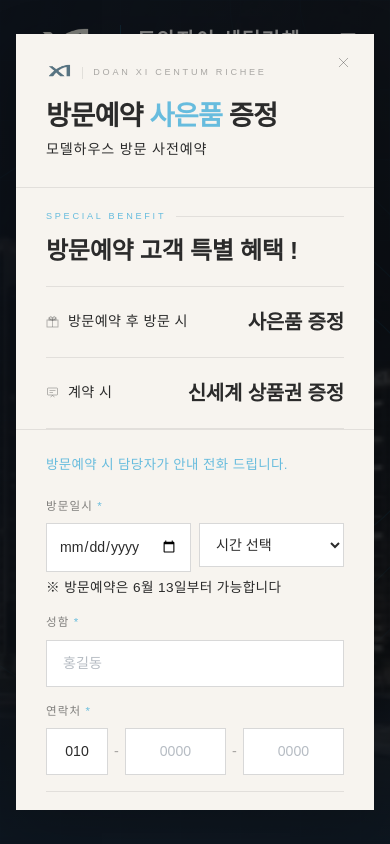
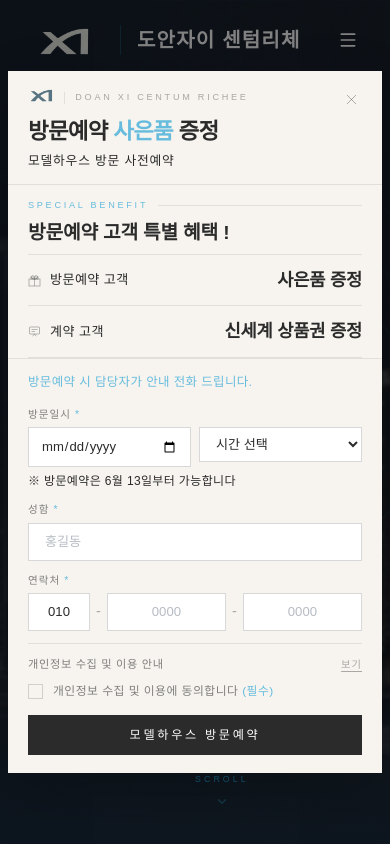
Before and after one commit to route9master/doan-xi, a Next.js app: page / in a window 390 px wide. Shown: the top 844 px of the page. Built offline with nearby package versions, Linux system fonts and the light colour scheme.

Commit message:
팝업 모바일 한화면 최적화·혜택문구 수정

```diff
--- a/app/components/VisitPopup.tsx
+++ b/app/components/VisitPopup.tsx
@@ -1,6 +1,6 @@
 'use client';
 
-import { useState, useRef } from 'react';
+import { useState, useRef, useEffect } from 'react';
 import { motion, AnimatePresence } from 'framer-motion';
 import { X, Check } from 'lucide-react';
 
@@ -37,9 +37,17 @@
   const [errors, setErrors] = useState<Record<string, string>>({});
   const [submitted, setSubmitted] = useState(false);
   const [privacyOpen, setPrivacyOpen] = useState(false);
+  const [isMobile, setIsMobile] = useState(false);
 
   const phone2Ref = useRef<HTMLInputElement>(null);
   const phone3Ref = useRef<HTMLInputElement>(null);
+
+  useEffect(() => {
+    const check = () => setIsMobile(window.innerWidth < 640);
+    check();
+    window.addEventListener('resize', check);
+    return () => window.removeEventListener('resize', check);
+  }, []);
 
   const validate = () => {
     const e: Record<string, string> = {};
@@ -67,11 +75,11 @@
 
   const labelStyle: React.CSSProperties = {
     fontFamily: ff,
-    fontSize: '0.72rem',
+    fontSize: isMobile ? '0.66rem' : '0.72rem',
     letterSpacing: '0.1em',
     color: C.textMid,
     display: 'block',
-    marginBottom: '8px',
+    marginBottom: isMobile ? '5px' : '8px',
   };
 
   const errorStyle: React.CSSProperties = {
@@ -84,11 +92,13 @@
 
   const inputStyle: React.CSSProperties = {
     fontFamily: ff,
-    fontSize: '0.88rem',
+    fontSize: isMobile ? '0.82rem' : '0.88rem',
     background: C.inputBg,
     borderColor: C.inputBorder,
     color: C.text,
   };
+
+  const inputPy = isMobile ? 'py-2' : 'py-3';
 
   return (
     <div
@@ -100,7 +110,7 @@
         display: 'flex',
         alignItems: 'center',
         justifyContent: 'center',
-        padding: '16px',
+        padding: isMobile ? '8px' : '16px',
       }}
       onClick={(e) => { if (e.target === e.currentTarget) setIsOpen(false); }}
     >
@@ -112,7 +122,7 @@
           background: C.bg,
           width: '100%',
           maxWidth: '456px',
-          maxHeight: '92vh',
+          maxHeight: isMobile ? '95dvh' : '92vh',
           overflowY: 'auto',
           position: 'relative',
           boxShadow: '0 20px 56px rgba(0,0,0,0.16)',
@@ -141,8 +151,8 @@
         </button>
 
         {/* ── Header ── */}
-        <div style={{ padding: '30px 30px 26px' }}>
-          <div style={{ display: 'flex', alignItems: 'center', gap: '10px', marginBottom: '18px' }}>
+        <div style={{ padding: isMobile ? '18px 20px 14px' : '30px 30px 26px' }}>
+          <div style={{ display: 'flex', alignItems: 'center', gap: '10px', marginBottom: isMobile ? '12px' : '18px' }}>
             <img
               src="/images/xi_logo_dark.png"
               alt="Xi"
@@ -157,26 +167,26 @@
           <h2
             style={{
               fontFamily: ff,
-              fontSize: '1.7rem',
+              fontSize: isMobile ? '1.4rem' : '1.7rem',
               fontWeight: 800,
               letterSpacing: '-0.03em',
               color: C.text,
-              margin: '0 0 7px',
+              margin: isMobile ? '0 0 5px' : '0 0 7px',
               lineHeight: 1.2,
             }}
           >
             방문예약 <span style={{ color: C.accent }}>사은품</span> 증정
           </h2>
-          <p style={{ fontFamily: ff, fontSize: '0.88rem', fontWeight: 400, letterSpacing: '0.06em', color: '#2B2B2B', margin: 0 }}>
+          <p style={{ fontFamily: ff, fontSize: isMobile ? '0.8rem' : '0.88rem', fontWeight: 400, letterSpacing: '0.06em', color: '#2B2B2B', margin: 0 }}>
             모델하우스 방문 사전예약
           </p>
         </div>
 
         {/* ── Benefits ── */}
-        <div style={{ borderTop: `1px solid ${C.divider}`, borderBottom: `1px solid ${C.divider}`, padding: '22px 30px 0' }}>
+        <div style={{ borderTop: `1px solid ${C.divider}`, borderBottom: `1px solid ${C.divider}`, padding: isMobile ? '14px 20px 0' : '22px 30px 0' }}>
 
           {/* Section label */}
-          <div style={{ display: 'flex', alignItems: 'center', gap: '10px', marginBottom: '14px' }}>
+          <div style={{ display: 'flex', alignItems: 'center', gap: '10px', marginBottom: isMobile ? '8px' : '14px' }}>
             <span style={{ fontFamily: ff, fontSize: '0.57rem', letterSpacing: '0.3em', color: C.accent, flexShrink: 0 }}>
               SPECIAL BENEFIT
             </span>
@@ -186,11 +196,11 @@
           <p
             style={{
               fontFamily: ff,
-              fontSize: '1.5rem',
+              fontSize: isMobile ? '1.2rem' : '1.5rem',
               fontWeight: 600,
               letterSpacing: '-0.01em',
               color: C.text,
-              marginBottom: '20px',
+              marginBottom: isMobile ? '10px' : '20px',
               lineHeight: 1.2,
             }}
           >
@@ -204,7 +214,7 @@
               justifyContent: 'space-between',
               alignItems: 'center',
               gap: '16px',
-              padding: '20px 0',
+              padding: isMobile ? '12px 0' : '20px 0',
               borderTop: `1px solid ${C.divider}`,
             }}
           >
@@ -217,11 +227,11 @@
                 <path d="M6.5 3 C6.5 3 7.5 1.5 8.2 1.5 C9 1.5 9.8 2.2 9.8 3 C9.8 3.7 9 5 6.5 5" stroke={C.textSub} strokeWidth="0.8" fill="none" />
                 <line x1="6.5" y1="3" x2="6.5" y2="12" stroke={C.textSub} strokeWidth="0.8" />
               </svg>
-              <span style={{ fontFamily: ff, fontSize: '0.88rem', fontWeight: 400, letterSpacing: '0.03em', color: '#2B2B2B' }}>
-                방문예약 후 방문 시
+              <span style={{ fontFamily: ff, fontSize: isMobile ? '0.82rem' : '0.88rem', fontWeight: 400, letterSpacing: '0.03em', color: '#2B2B2B' }}>
+                방문예약 고객
               </span>
             </div>
-            <span style={{ fontFamily: ff, fontSize: '1.25rem', fontWeight: 700, letterSpacing: '-0.01em', color: C.text, flexShrink: 0 }}>
+            <span style={{ fontFamily: ff, fontSize: isMobile ? '1.1rem' : '1.25rem', fontWeight: 700, letterSpacing: '-0.01em', color: C.text, flexShrink: 0 }}>
               사은품 증정
             </span>
           </div>
@@ -233,7 +243,7 @@
               justifyContent: 'space-between',
               alignItems: 'center',
               gap: '16px',
-              padding: '20px 0',
+              padding: isMobile ? '12px 0' : '20px 0',
               borderTop: `1px solid ${C.divider}`,
               marginBottom: '0',
             }}
@@ -246,11 +256,11 @@
                 <line x1="3.5" y1="6.5" x2="7" y2="6.5" stroke={C.textSub} strokeWidth="0.8" />
                 <path d="M4.5 11 L6.5 9.5 L8.5 11" stroke={C.textSub} strokeWidth="0.85" strokeLinejoin="round" />
               </svg>
-              <span style={{ fontFamily: ff, fontSize: '0.88rem', fontWeight: 400, letterSpacing: '0.03em', color: '#2B2B2B' }}>
-                계약 시
+              <span style={{ fontFamily: ff, fontSize: isMobile ? '0.82rem' : '0.88rem', fontWeight: 400, letterSpacing: '0.03em', color: '#2B2B2B' }}>
+                계약 고객
               </span>
             </div>
-            <span style={{ fontFamily: ff, fontSize: '1.25rem', fontWeight: 700, letterSpacing: '-0.01em', color: C.text, flexShrink: 0 }}>
+            <span style={{ fontFamily: ff, fontSize: isMobile ? '1.1rem' : '1.25rem', fontWeight: 700, letterSpacing: '-0.01em', color: C.text, flexShrink: 0 }}>
               신세계 상품권 증정
             </span>
           </div>
@@ -259,18 +269,18 @@
         </div>
 
         {/* ── Body ── */}
-        <div style={{ padding: '24px 30px 30px' }}>
+        <div style={{ padding: isMobile ? '14px 20px 18px' : '24px 30px 30px' }}>
 
           {/* Notice */}
           <p
             style={{
               fontFamily: ff,
-              fontSize: '0.84rem',
+              fontSize: isMobile ? '0.78rem' : '0.84rem',
               fontWeight: 500,
               letterSpacing: '0.03em',
               color: C.accent,
               lineHeight: 1.6,
-              marginBottom: '22px',
+              marginBottom: isMobile ? '14px' : '22px',
             }}
           >
             방문예약 시 담당자가 안내 전화 드립니다.
@@ -338,7 +348,7 @@
               </button>
             </motion.div>
           ) : (
-            <form onSubmit={handleSubmit} style={{ display: 'flex', flexDirection: 'column', gap: '16px' }}>
+            <form onSubmit={handleSubmit} style={{ display: 'flex', flexDirection: 'column', gap: isMobile ? '12px' : '16px' }}>
 
               {/* 방문일시 */}
               <div>
@@ -350,7 +360,7 @@
                     <input
                       type="date"
                       min="2026-06-13"
-                      className="form-input w-full px-3 py-3"
+                      className={`form-input w-full px-3 ${inputPy}`}
                       style={{ ...inputStyle, cursor: 'pointer' }}
                       value={form.date}
                       onChange={(e) => setForm({ ...form, date: e.target.value })}
@@ -359,7 +369,7 @@
                   </div>
                   <div>
                     <select
-                      className="form-input w-full px-3 py-3"
+                      className={`form-input w-full px-3 ${inputPy}`}
                       style={{ ...inputStyle, cursor: 'pointer', appearance: 'auto' }}
                       value={form.time}
                       onChange={(e) => setForm({ ...form, time: e.target.value })}
@@ -372,7 +382,7 @@
                     {errors.time && <p style={errorStyle}>{errors.time}</p>}
                   </div>
                 </div>
-                <p style={{ fontFamily: ff, fontSize: '0.85rem', fontWeight: 400, letterSpacing: '0.03em', color: '#2B2B2B', marginTop: '6px' }}>
+                <p style={{ fontFamily: ff, fontSize: isMobile ? '0.75rem' : '0.85rem', fontWeight: 400, letterSpacing: '0.03em', color: '#2B2B2B', marginTop: '5px' }}>
                   ※ 방문예약은 6월 13일부터 가능합니다
                 </p>
               </div>
@@ -385,7 +395,7 @@
                 <input
                   type="text"
                   placeholder="홍길동"
-                  className="form-input w-full px-4 py-3"
+                  className={`form-input w-full px-4 ${inputPy}`}
                   style={inputStyle}
                   value={form.name}
                   onChange={(e) => setForm({ ...form, name: e.target.value })}
@@ -403,7 +413,7 @@
                     type="text"
                     inputMode="numeric"
                     maxLength={3}
-                    className="form-input px-3 py-3 text-center"
+                    className={`form-input px-3 ${inputPy} text-center`}
                     style={{ ...inputStyle, width: '62px', flexShrink: 0 }}
                     value={form.phone1}
                     onChange={(e) => {
@@ -419,7 +429,7 @@
                     inputMode="numeric"
                     maxLength={4}
                     placeholder="0000"
-                    className="form-input px-3 py-3 text-center"
+                    className={`form-input px-3 ${inputPy} text-center`}
                     style={{ ...inputStyle, flex: 1, minWidth: 0 }}
                     value={form.phone2}
                     onChange={(e) => {
@@ -435,7 +445,7 @@
                     inputMode="numeric"
                     maxLength={4}
                     placeholder="0000"
-                    className="form-input px-3 py-3 text-center"
+                    className={`form-input px-3 ${inputPy} text-center`}
                     style={{ ...inputStyle, flex: 1, minWidth: 0 }}
                     value={form.phone3}
                     onChange={(e) => {
@@ -448,7 +458,7 @@
               </div>
 
               {/* 개인정보 동의 */}
-              <div style={{ borderTop: `1px solid ${C.divider}`, paddingTop: '16px' }}>
+              <div style={{ borderTop: `1px solid ${C.divider}`, paddingTop: isMobile ? '12px' : '16px' }}>
                 <div
                   style={{
                     display: 'flex',
@@ -546,7 +556,7 @@
                 type="submit"
                 style={{
                   width: '100%',
-                  padding: '14px',
+                  padding: isMobile ? '11px' : '14px',
                   background: C.text,
                   color: '#FFFFFF',
                   fontFamily: ff,
```
